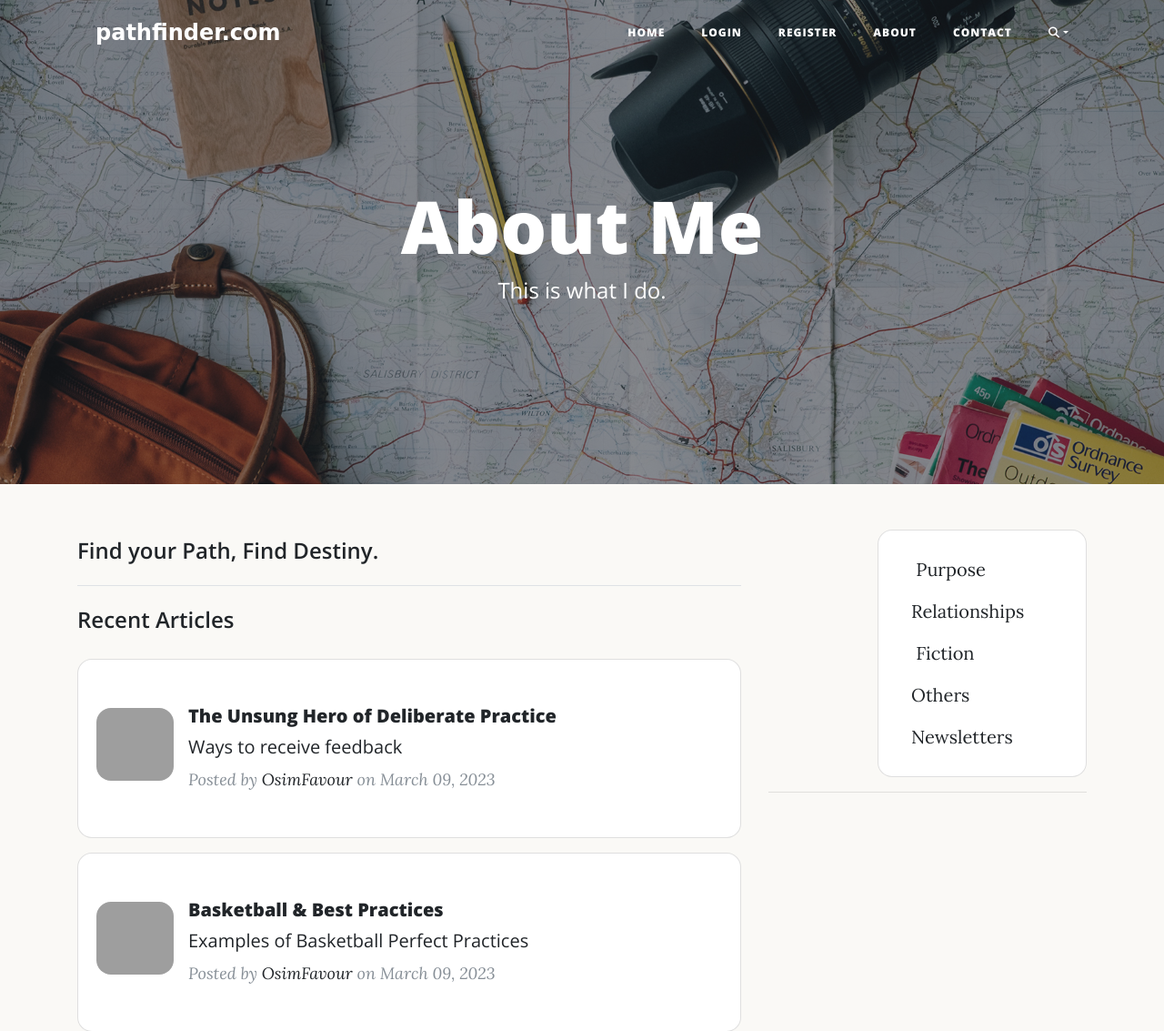
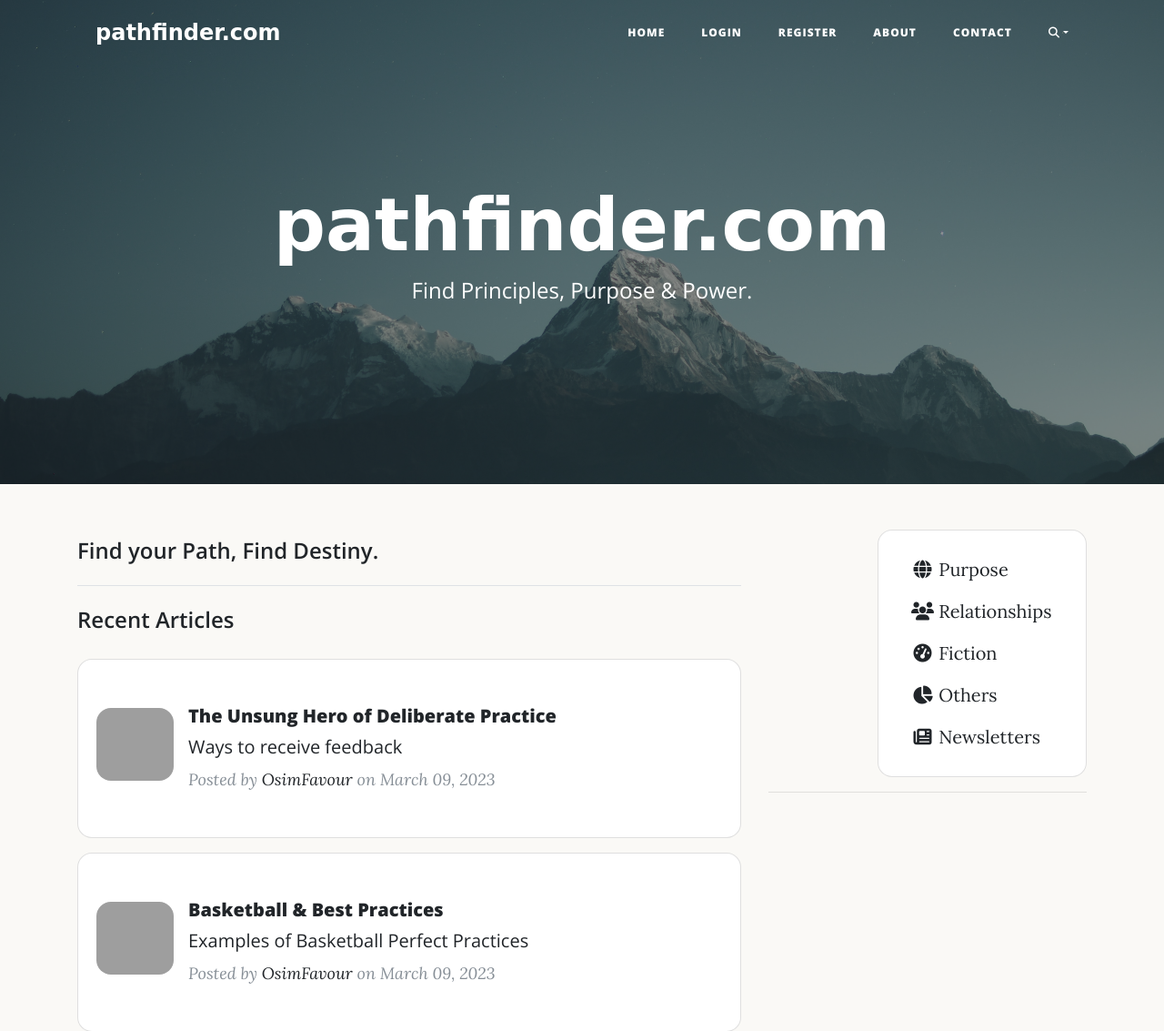
Before and after one commit to OsimFavour/pathfinder.org, a Flask app: page /about in a window 1280 px wide. Shown: the top 1133 px of the page at 91% size. Run offline with Flask 2, Linux system fonts and the light colour scheme; data comes from the database, SQL or seed files in the repository; some libraries are stand-ins or nearby versions; some web fonts are replaced; grey boxes are pictures that could not be loaded.

Commit message:
Update About Page to Welcome Page

```diff
--- a/templates/about.html
+++ b/templates/about.html
@@ -1,14 +1,14 @@
 {% include "header.html" %}
 
   <!-- Page Header -->
-  <header class="masthead" style="background-image: url({{ url_for('static', filename='img/about-bg.jpg')}})">
+  <header class="masthead" style="background-image: url({{ url_for('static', filename='img/logo.jpg')}})">
     <div class="overlay"></div>
     <div class="container">
       <div class="row">
         <div class="col-lg-8 col-md-10 mx-auto">
           <div class="page-heading">
-            <h1>About Me</h1>
-            <span class="subheading">This is what I do.</span>
+            <h1 class="cursive-logo">pathfinder.com</h1>
+            <span class="subheading">Find Principles, Purpose & Power.</span>
           </div>
         </div>
       </div>
@@ -104,32 +104,39 @@
                 <ul class="nav nav-pills flex-column mb-auto">
                   <li class="nav-item">
                     <a href="#" class="nav-link post-subtitle" aria-current="page">
-                      <i class="fas fa-rectangle-landscape"></i>
-                      <!-- <i class="fa-solid fa-location-dot"></i> -->
+                      <!-- <i class="fal fa-rectangle-landscape" style="color: #e2e5e9;"></i> -->
+                      <!-- <span class="fa-stack fa-lg">
+                        <i class="fa-duotone fa-clock-two fa-2xs"></i>
+                        <i class="fas fa-circle fa-stack-2x"></i>
+                        <i class="fa-thin fa-calendar"></i>
+                        <i class="fab fa-twitter fa-stack-1x fa-inverse"></i>
+                      </span> -->
+                      <i class="fas fa-globe fa-fw me-3"></i>
                       Purpose
 
                     </a>
                   </li>
                   <li>
                     <a href="#" class="nav-link link-dark">
-                      <!-- <i class="fa-solid fa-heart-crack"></i> -->
+                      <i class="fas fa-users fa-fw me-3"></i>
                       Relationships
                     </a>
                   </li>
                   <li>
                     <a href="#" class="nav-link link-dark">
-                    <i class="fa-solid fa-face-hand-peeking"></i>
+                      <i class="fas fa-tachometer-alt fa-fw me-3"></i>
                       Fiction
                     </a>
                   </li>
                   <li>
                     <a href="#" class="nav-link link-dark">
-                      <i class="fa-duotone fa-thought-bubble"></i>
+                      <i class="fas fa-chart-pie fa-fw me-3"></i>
                       Others
                     </a>
                   </li>
                   <li>
                     <a href="#" class="nav-link link-dark">
+                      <i class="fas fa-newspaper fa-fw me-3"></i>
                       Newsletters
                     </a>
                   </li>
```
